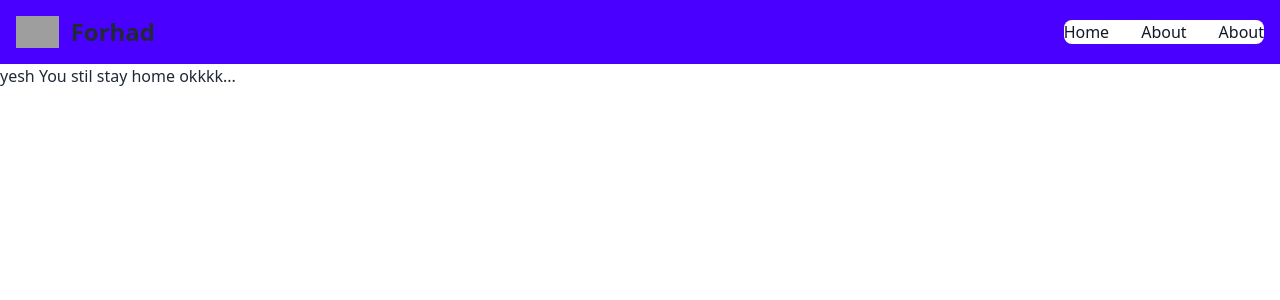
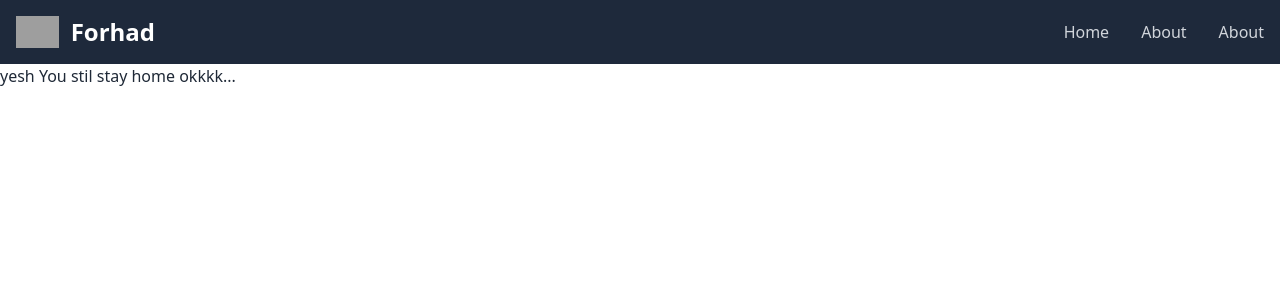
Before and after one commit to forhadhossen1/Simple-important-type-code, a React (Vite) app: page / in a window 1280 px wide. Shown: the top 300 px of the page. Built offline with nearby package versions, Linux system fonts and the light colour scheme; grey boxes are pictures that could not be loaded.

Commit message:
navbar bg problem solve

```diff
--- a/src/Components/Navbar.jsx
+++ b/src/Components/Navbar.jsx
@@ -10,11 +10,11 @@ const Navbar = () => {
 
     return (
         <div>
-            <nav className="bg-primary border-gray-200 dark:bg-gray-900">
+            <nav className="bg-slate-800 border-gray-200 dark:bg-gray-900">
                 <div className="max-w-screen-xl flex flex-wrap items-center justify-between mx-auto p-4">
                     <a href="" className="flex items-center space-x-3 rtl:space-x-reverse">
                         <img src="https://flowbite.com/docs/images/logo.svg" className="h-8" alt="Flowbite Logo" />
-                        <span className="self-center text-2xl font-semibold whitespace-nowrap dark:text-white">Forhad</span>
+                        <span className="self-center text-2xl text-white font-semibold whitespace-nowrap dark:text-white">Forhad</span>
                     </a>
 
                     <button
@@ -31,15 +31,15 @@ const Navbar = () => {
                     </button>
 
                     <div className={`w-full md:block md:w-auto ${isMenuOpen ? 'block' : 'hidden'}`} id="navbar-default">
-                        <ul className="font-medium flex flex-col p-4 md:p-0 mt-4 border border-gray-100 rounded-lg bg-gray-50 md:flex-row md:space-x-8 rtl:space-x-reverse md:mt-0 md:border-0 md:bg-white dark:bg-gray-800 md:dark:bg-gray-900 dark:border-gray-700">
+                        <ul className="font-medium flex flex-col p-4 md:p-0 mt-4 border border-gray-100 rounded-lg bg-transparent md:flex-row md:space-x-8 rtl:space-x-reverse md:mt-0 md:border-0 md:bg-transparent dark:bg-gray-800 md:dark:bg-gray-900 dark:border-gray-70">
 
-                            <li> <NavLink to='/' className="block py-2 px-3 text-gray-900 rounded hover:bg-gray-100 md:hover:bg-transparent md:border-0 md:hover:text-blue-700 md:p-0 dark:text-white md:dark:hover:text-blue-500 dark:hover:bg-gray-700 dark:hover:text-white md:dark:hover:bg-transparent" activeClassName="active">Home</NavLink> </li>
+                            <li> <NavLink to='/' className="block py-2 px-3 text-gray-300 rounded hover:bg-gray-100 md:hover:bg-transparent md:border-0 md:hover:text-blue-700 md:p-0 dark:text-white md:dark:hover:text-blue-500 dark:hover:bg-gray-700 dark:hover:text-white md:dark:hover:bg-transparent" activeClassName="active">Home</NavLink> </li>
 
                             <li>
-                                <NavLink to='/about' className="block py-2 px-3 text-gray-900 rounded hover:bg-gray-100 md:hover:bg-transparent md:border-0 md:hover:text-blue-700 md:p-0 dark:text-white md:dark:hover:text-blue-500 dark:hover:bg-gray-700 dark:hover:text-white md:dark:hover:bg-transparent" activeClassName="active">About</NavLink>
+                                <NavLink to='/about' className="block py-2 px-3 text-gray-300 rounded hover:bg-gray-100 md:hover:bg-transparent md:border-0 md:hover:text-blue-700 md:p-0 dark:text-white md:dark:hover:text-blue-500 dark:hover:bg-gray-700 dark:hover:text-white md:dark:hover:bg-transparent" activeClassName="active">About</NavLink>
                             </li>
                             <li>
-                                <NavLink to='/about' className="block py-2 px-3 text-gray-900 rounded hover:bg-gray-100 md:hover:bg-transparent md:border-0 md:hover:text-blue-700 md:p-0 dark:text-white md:dark:hover:text-blue-500 dark:hover:bg-gray-700 dark:hover:text-white md:dark:hover:bg-transparent">About</NavLink>
+                                <NavLink to='/about' className="block py-2 px-3 text-gray-300 rounded hover:bg-gray-100 md:hover:bg-transparent md:border-0 md:hover:text-blue-700 md:p-0 dark:text-white md:dark:hover:text-blue-500 dark:hover:bg-gray-700 dark:hover:text-white md:dark:hover:bg-transparent">About</NavLink>
                             </li>
 
                         </ul>
```
